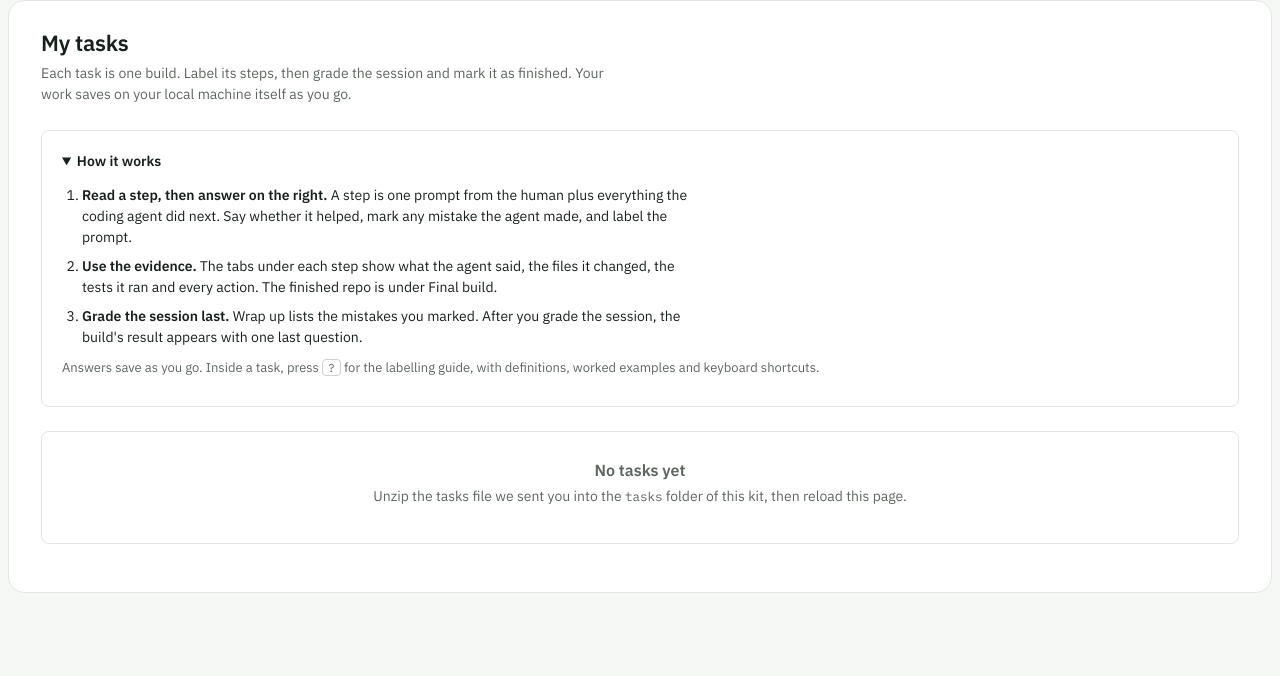
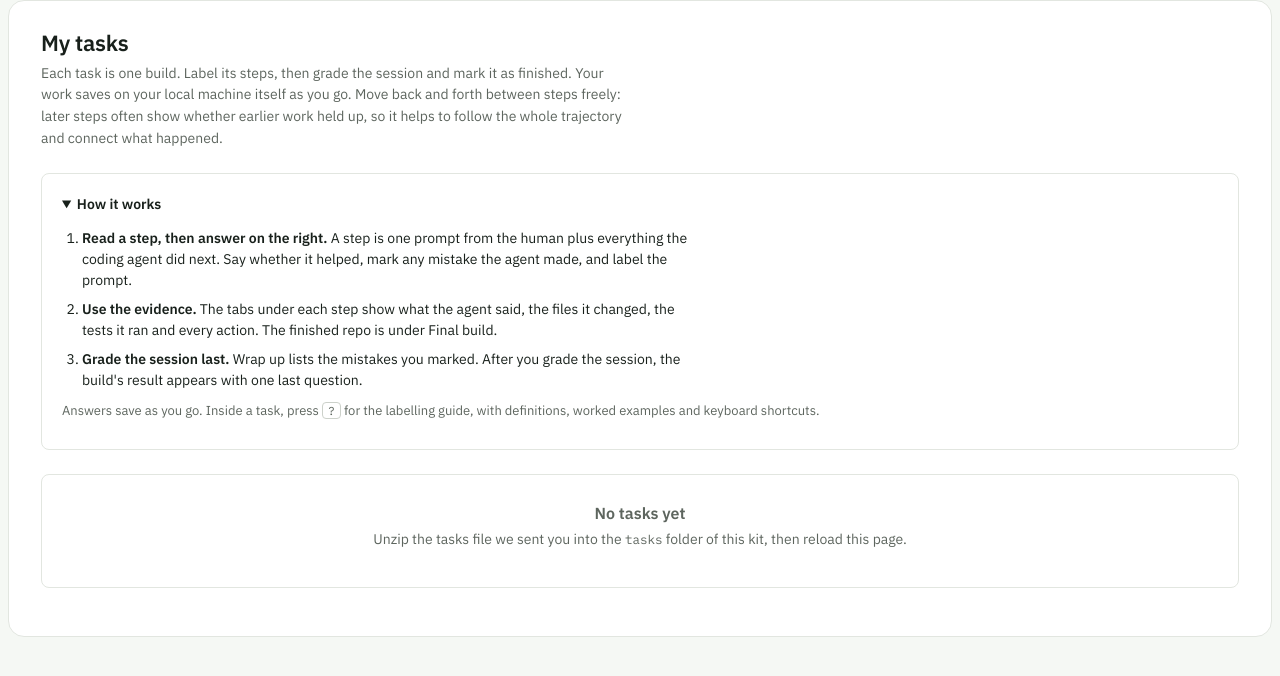
Before and after one commit to ProblemSetters/hr-bench-annotation-kit, a FastAPI app: template kitapp/templates/tasks.html in a window 1280 px wide. Shown: the part 48-724 px from the top of the page. Run offline with FastAPI, Linux system fonts and the light colour scheme; the template is opened without the code that fills it, so the values that code supplies are empty.

Commit message:
Task list: encourage moving back and forth between steps
Co-Authored-By: Claude Opus 5.5 <noreply@anthropic.com>

```diff
--- a/kitapp/templates/tasks.html
+++ b/kitapp/templates/tasks.html
@@ -1,7 +1,7 @@
 {% extends "base.html" %}
 {% block title %}My tasks | HackerRank Bench annotate{% endblock %}
 {% block content %}
-<div class="page-head"><div><h1>My tasks</h1><div class="sub">Each task is one build. Label its steps, then grade the session and mark it as finished. Your work saves on your local machine itself as you go.</div></div></div>
+<div class="page-head"><div><h1>My tasks</h1><div class="sub">Each task is one build. Label its steps, then grade the session and mark it as finished. Your work saves on your local machine itself as you go. Move back and forth between steps freely: later steps often show whether earlier work held up, so it helps to follow the whole trajectory and connect what happened.</div></div></div>
 {% for n in notices %}<div class="note warn flash" role="status">{{ n }}</div>{% endfor %}
 {% for n in broken %}<div class="note warn flash" role="alert">{{ n }}</div>{% endfor %}
 {% if saved %}<div class="note flash" role="status">Your details are saved.</div>{% endif %}
```
Also changed, not shown: 1 other file.
